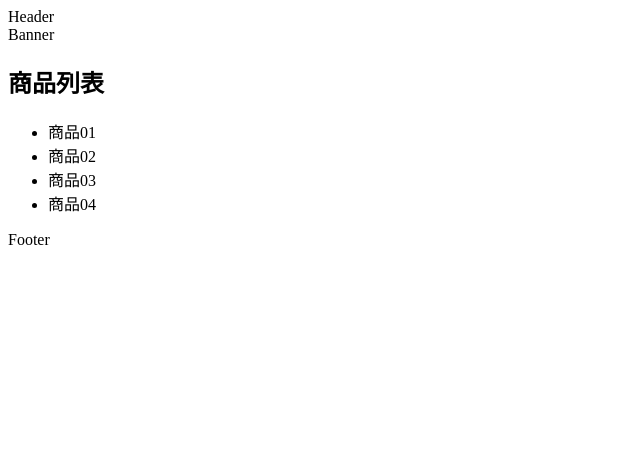
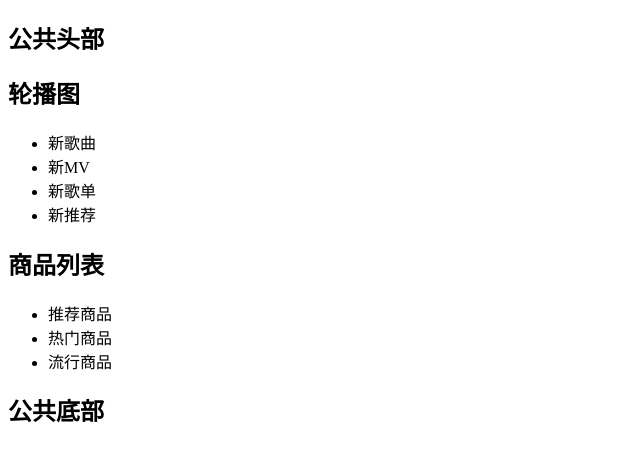
Before and after one commit to curder/react-demo, a React (Create React App) app in the folder 03-create-react-app/: page / in a window 1280 px wide. Shown: the top 460 px of the page, without its empty margins (0-640 px from the left). Built offline with nearby package versions, Linux system fonts and the light colour scheme.

Commit message:
feat: implement parent-to-child data passing with new components

```diff
--- /dev/null
+++ b/03-create-react-app/src/04-passing-data-from-parent-component-to-child-component/App.jsx
@@ -0,0 +1,18 @@
+import React, { Component } from 'react'
+import Header from './components/Header'
+import Main from './components/Main'
+import Footer from './components/Footer'
+
+export class App extends Component {
+    render() {
+        return (
+            <div className='app'>
+                <Header />
+                <Main />
+                <Footer />
+            </div>
+        )
+    }
+}
+
+export default App
--- /dev/null
+++ b/03-create-react-app/src/04-passing-data-from-parent-component-to-child-component/components/Footer.jsx
@@ -0,0 +1,13 @@
+import React, { Component } from 'react'
+
+export class Footer extends Component {
+  render() {
+    return (
+      <div className="footer">
+        <h2>公共底部</h2>
+      </div>
+    )
+  }
+}
+
+export default Footer
--- /dev/null
+++ b/03-create-react-app/src/04-passing-data-from-parent-component-to-child-component/components/Header.jsx
@@ -0,0 +1,13 @@
+import React, { Component } from 'react'
+
+export class Header extends Component {
+  render() {
+    return (
+      <div className='header'>
+        <h2>公共头部</h2>
+      </div>
+    )
+  }
+}
+
+export default Header
--- /dev/null
+++ b/03-create-react-app/src/04-passing-data-from-parent-component-to-child-component/components/Main.jsx
@@ -0,0 +1,26 @@
+import React, { Component } from 'react'
+import MainBanner from './MainBanner'
+import MainProducts from './MainProducts'
+
+export class Main extends Component {
+  constructor() {
+    super();
+
+    this.state = {
+      banners: ["新歌曲", "新MV", "新歌单", "新推荐"],
+      products: ["推荐商品", "热门商品", "流行商品"],
+    }
+  }
+  render() {
+    const { banners, products } = this.state;
+
+    return (
+      <div className='main'>
+        <MainBanner banners={banners} />
+        <MainProducts products={products} />
+      </div>
+    )
+  }
+}
+
+export default Main
--- /dev/null
+++ b/03-create-react-app/src/04-passing-data-from-parent-component-to-child-component/components/MainBanner.jsx
@@ -0,0 +1,21 @@
+import React, { Component } from 'react'
+
+export class MainBanner extends Component {
+  // constructor(props) {
+  //   super();
+  // }
+  render() {
+    const { banners } = this.props;
+
+    return (
+      <div className='main-banner'>
+        <h2>轮播图</h2>
+        <ul>
+          {banners.map((banner, index) => <li key={index}>{banner}</li>)}
+        </ul>
+      </div>
+    )
+  }
+}
+
+export default MainBanner
--- /dev/null
+++ b/03-create-react-app/src/04-passing-data-from-parent-component-to-child-component/components/MainProducts.jsx
@@ -0,0 +1,18 @@
+import React, { Component } from 'react'
+
+export class MainProducts extends Component {
+  render() {
+    const { products } = this.props
+
+    return (
+      <div className='main-products'>
+        <h2>商品列表</h2>
+        <ul>
+          {products.map((product, index) => <li key={index}>{product}</li>)}
+        </ul>
+      </div>
+    )
+  }
+}
+
+export default MainProducts
--- a/03-create-react-app/src/index.js
+++ b/03-create-react-app/src/index.js
@@ -1,7 +1,12 @@
 // 编写 React 代码，并通过 React 渲染内容
 import ReactDOM from 'react-dom/client';
-import App from './03-component-nesting/App';
+import { StrictMode } from 'react'
+import App from './04-passing-data-from-parent-component-to-child-component/App';
 
 ReactDOM
     .createRoot(document.querySelector("#root"))
-    .render(<App />)
+    .render(
+        <StrictMode>
+            <App />
+        </StrictMode>
+    )
```
Also changed, not shown: 2 other files (tests, documents, lock files or other folders).
